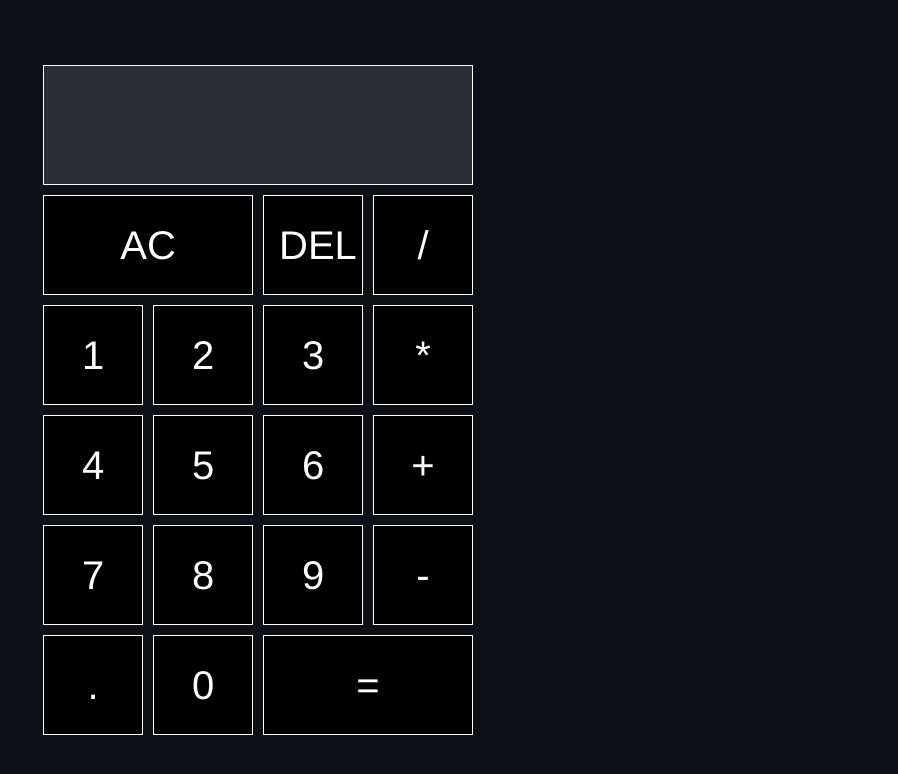
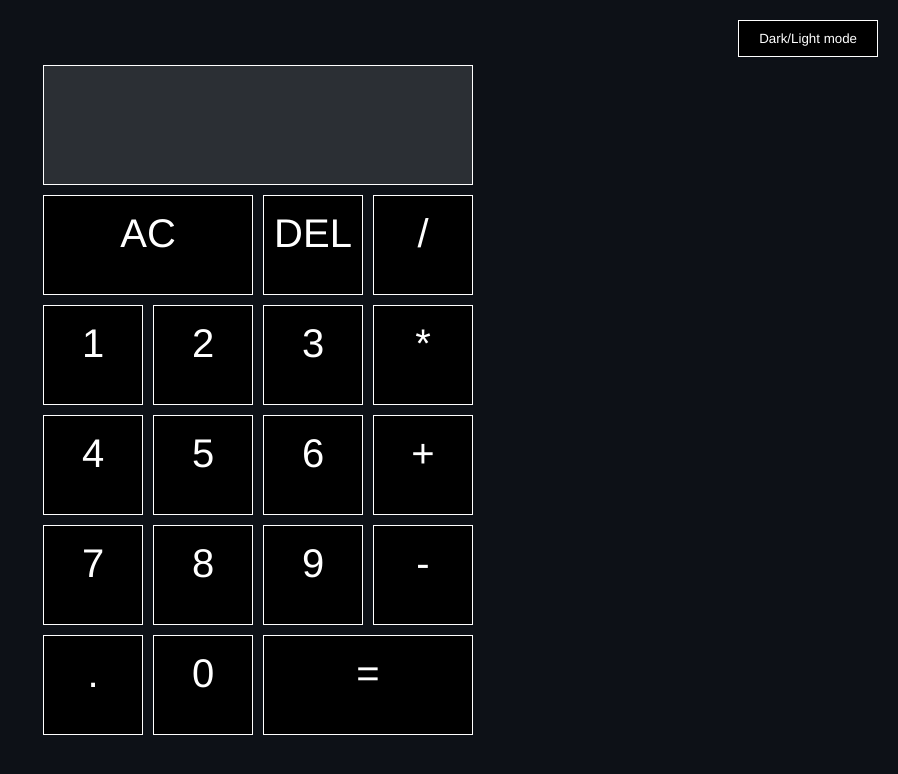
Before and after one commit to muzabol2/calc, a plain HTML site: page index.html in a window 1280 px wide. Shown: the whole page, without its empty margins (382-1280 px from the left). Drawn offline with Linux system fonts and the light colour scheme.

Commit message:
Add dark/light mode

```diff
--- a/index.html
+++ b/index.html
@@ -36,6 +36,7 @@
       <button data-number>0</button>
       <button data-equals class="span-two">=</button>
    </div>
+   <button data-theme-toggle class="toggle-button">Dark/Light mode</button>
 </body>
 
 </html>
--- a/script.js
+++ b/script.js
@@ -104,7 +104,11 @@ const deleteButton = document.querySelector('[data-delete]')
 const allClearButton = document.querySelector('[data-all-clear]')
 const previousOperandTextElement = document.querySelector('[data-previous-operand]')
 const currentOperandTextElement = document.querySelector('[data-current-operand]')
+const toggleButton = document.querySelector('[data-theme-toggle]');
 
+toggleButton.addEventListener('click', () => {
+   document.body.classList.toggle('light-mode');
+});
 
 const calculator = new Calculator(
    previousOperandTextElement,
--- a/styles.css
+++ b/styles.css
@@ -47,6 +47,8 @@ body {
 }
 
 .calc-grid>button {
+   display: flex;
+   justify-content: center;
    cursor: pointer;
    font-size: 2.5rem;
    border: 1px solid var(--button-border-color);
@@ -87,6 +89,21 @@ body {
    font-size: 2.5rem;
 }
 
+.toggle-button {
+   position: absolute;
+   top: 20px;
+   right: 20px;
+   background-color: var(--button-color);
+   border: 1px solid var(--button-border-color);
+   color: var(--text-color);
+   padding: 10px 20px;
+   cursor: pointer;
+}
+
+.toggle-button:hover {
+   background-color: var(--hover-color);
+}
+
 @media screen and (min-width: 768px) {
    .calc-grid {
       grid-template-columns: repeat(4, 100px);
```
